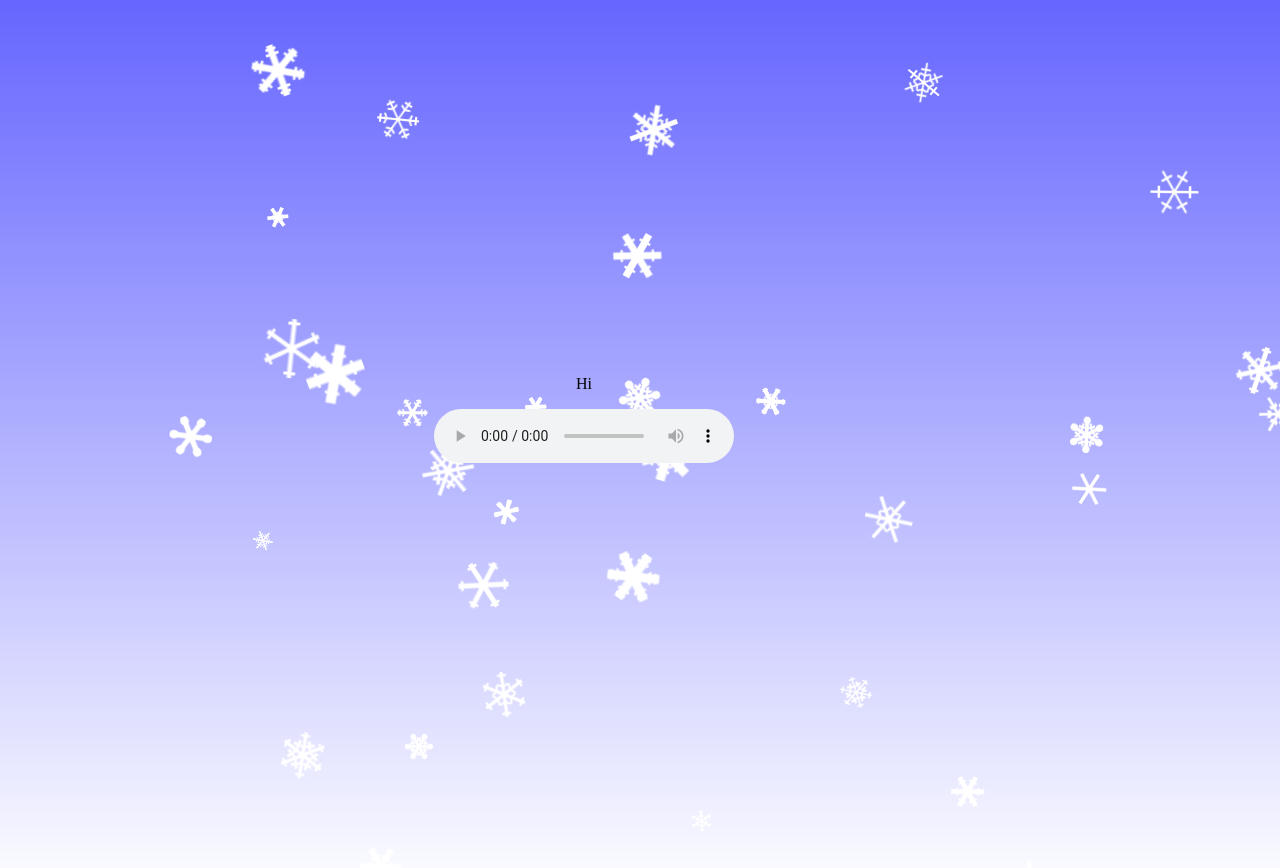
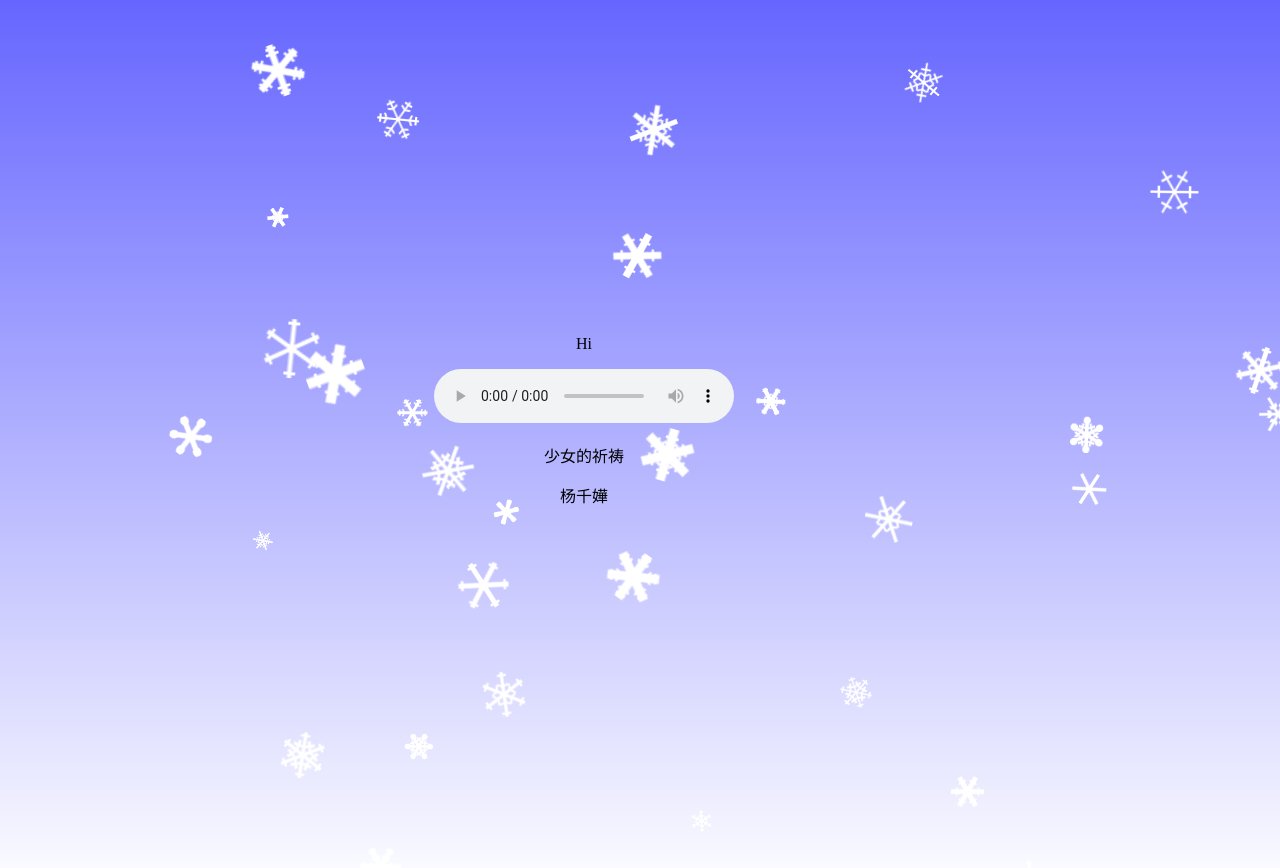
Before and after one commit to dypan/jekyll_demo, a Jekyll site: the page built from index.html, in a window 1280 px wide. Shown: the top 868 px of the page. Built offline with Jekyll 4.4.1, drawn with Linux system fonts in a browser that asks for light colours.

Commit message:
Update index.html

```diff
--- a/index.html
+++ b/index.html
@@ -62,6 +62,8 @@ title: welcome
                             Your browser does not support HTML5
                             <code>audio</code>.
                         </audio>
+                        <p>少女的祈祷</p>
+                        杨千嬅
                     </div>
                     <!--<span class="show__logo show__logo--list">我</span>
                     <span class="show__logo show__logo--list" style="background-color:#ffd800">我</span>
```
